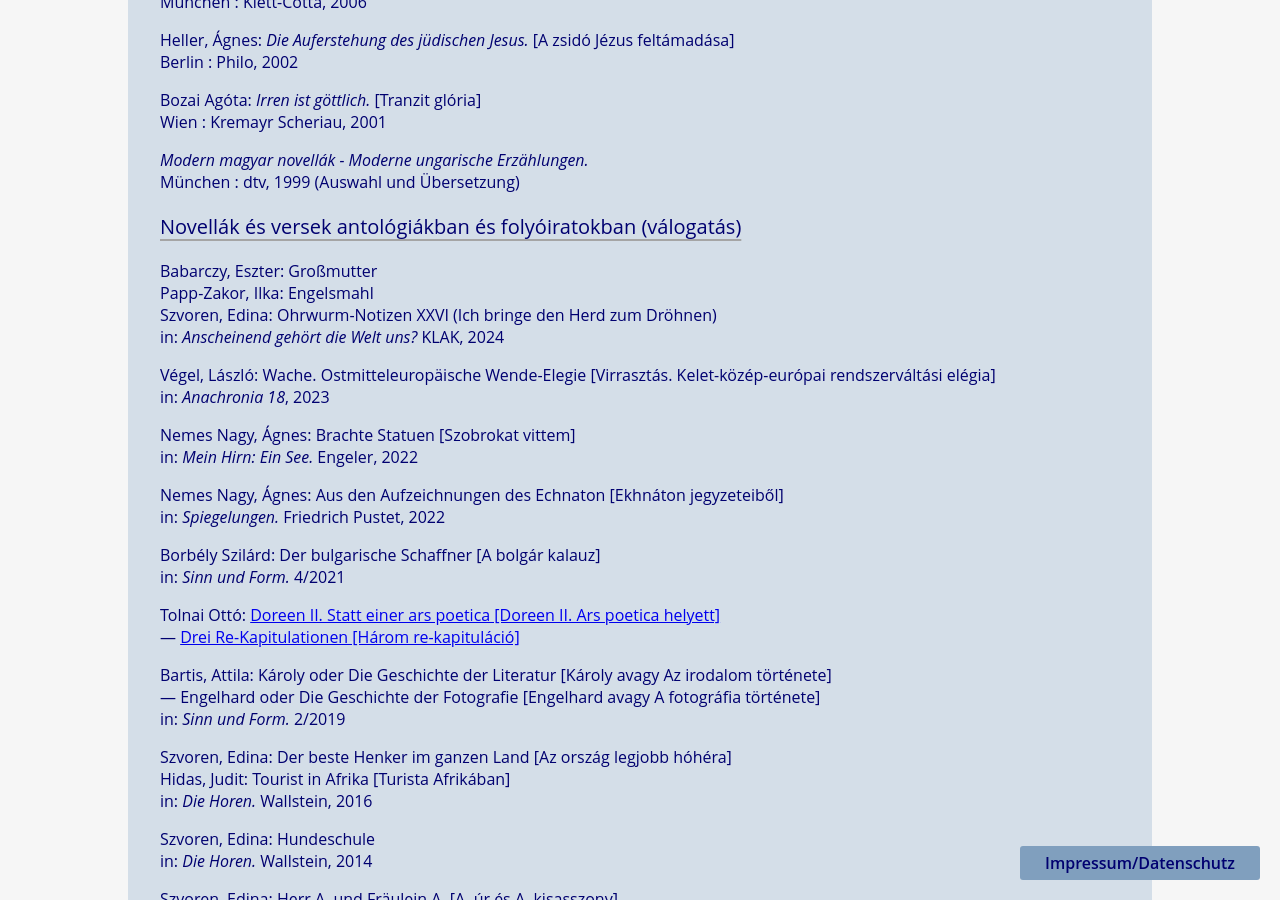
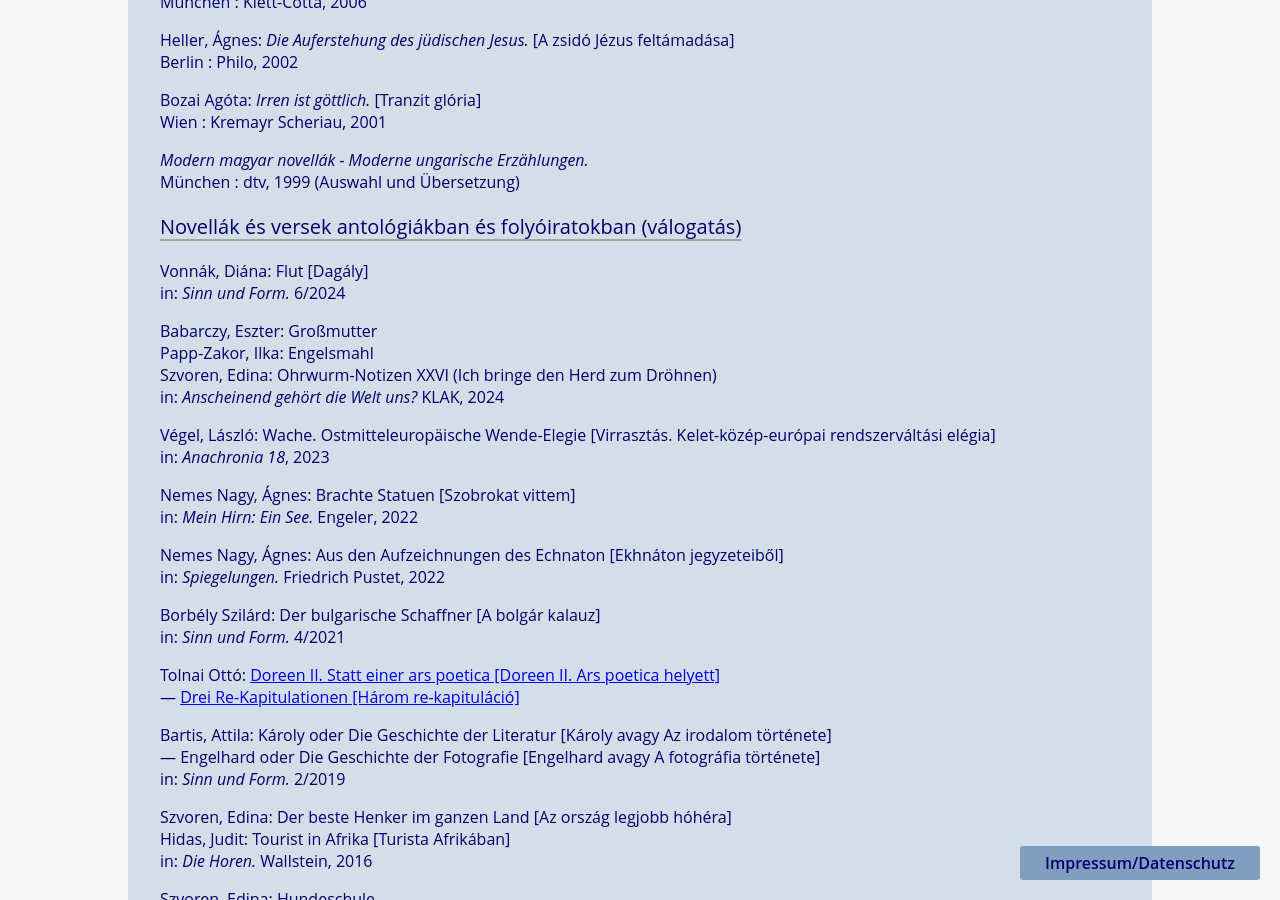
Before and after one commit to rixx/revesz.de, a Jekyll site: the page built from publikationen_ung.md, in a window 1280 px wide and 900 px high, scrolled down 1653 px. Built offline with Jekyll 4.4.1, drawn with Linux system fonts in a browser that asks for light colours.

Commit message:
Update publikationen_ung.md

```diff
--- a/publikationen_ung.md
+++ b/publikationen_ung.md
@@ -33,6 +33,7 @@
 <p>
 
 <h3>Novellák és versek antológiákban és folyóiratokban (válogatás)</h3>
+<p>Vonnák, Diána: Flut [Dagály]<br>in: <span style="font-style:italic;">Sinn und Form. </span> 6/2024
 <p>Babarczy, Eszter: Großmutter <br>
 Papp-Zakor, Ilka: Engelsmahl <br>
   Szvoren, Edina: Ohrwurm-Notizen XXVI (Ich bringe den Herd zum Dröhnen)<br>
```
